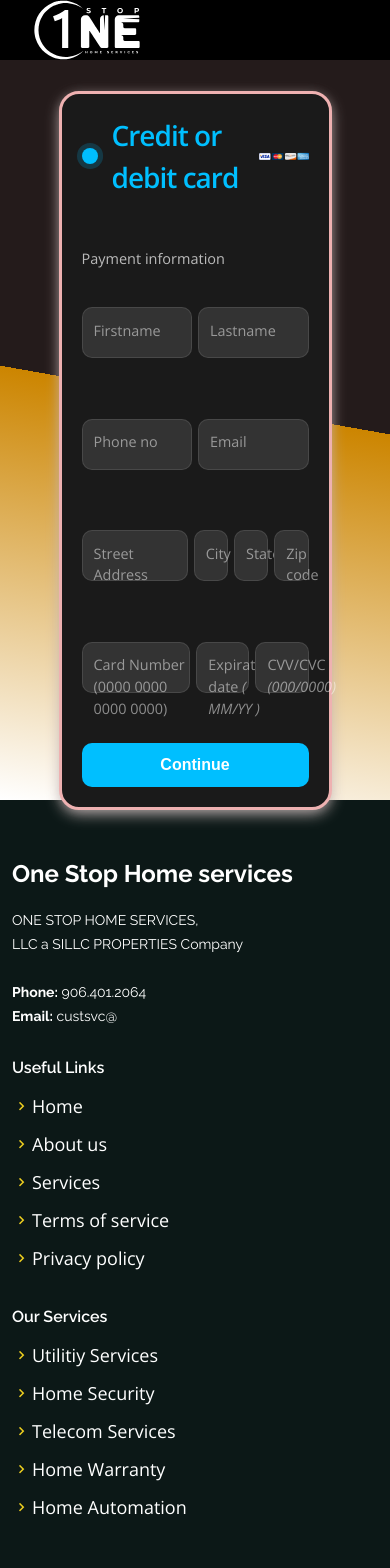
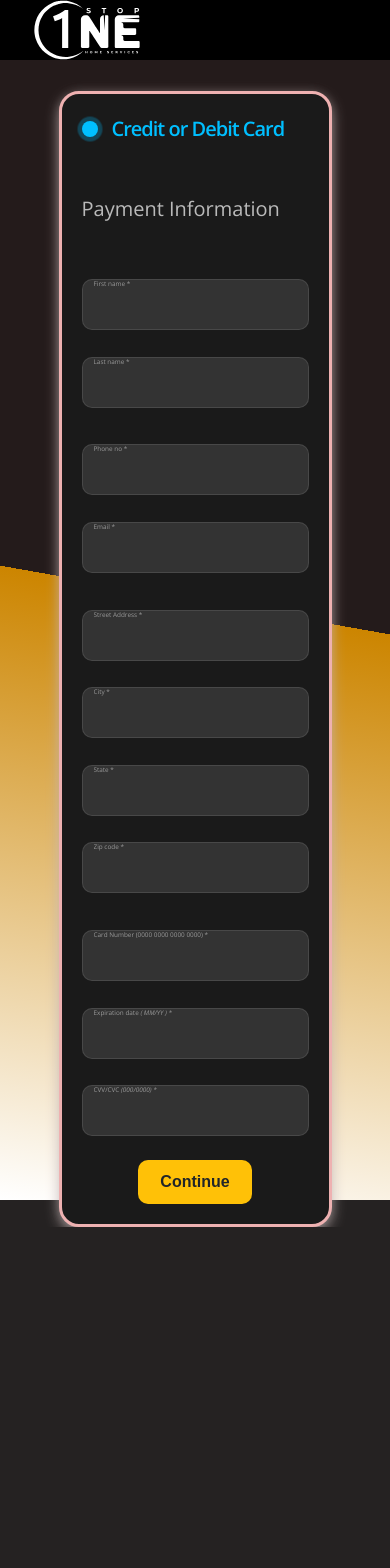
Before and after one commit to villaextech/OneStopHomeServices, a React (Create React App) app: page /payment in a window 390 px wide. Shown: the top 1568 px of the page. After the commit the page ends 1227 px from the top, so only its background shows below. Built offline with nearby package versions, Linux system fonts and the light colour scheme.

Commit message:
responsiveness80

```diff
--- a/package.json
+++ b/package.json
@@ -10,6 +10,7 @@
     "formik": "^2.4.1",
     "react": "^18.2.0",
     "react-dom": "^18.2.0",
+    "react-icons": "^5.0.1",
     "react-id-swiper": "^4.0.0",
     "react-router-dom": "^6.22.1",
     "react-scripts": "^5.0.1",
--- a/public/css/style.css
+++ b/public/css/style.css
@@ -1200,7 +1200,7 @@ section {
 
 .faq .faq-list p {
   margin-bottom: 0;
-  padding: 10px 0 0 0;
+  padding: 10px 0 0 31px;
 }
 
 .faq .faq-list .icon-show {
--- a/public/index.html
+++ b/public/index.html
@@ -15,7 +15,11 @@
   <link
     href="https://fonts.googleapis.com/css?family=Open+Sans:300,300i,400,400i,600,600i,700,700i|Raleway:300,300i,400,400i,500,500i,600,600i,700,700i|Poppins:300,300i,400,400i,500,500i,600,600i,700,700i"
     rel="stylesheet">
+
+  <!-- Font Awesome -->
+  <script src="https://kit.fontawesome.com/7af3da4de7.js" crossorigin="anonymous"></script>
   <!-- Vendor CSS Files -->
+
   <link href="./vendor/aos/aos.css" rel="stylesheet">
   <link href="./vendor/bootstrap/css/bootstrap.min.css" rel="stylesheet">
   <link href="./vendor/bootstrap-icons/bootstrap-icons.css" rel="stylesheet">
@@ -26,18 +30,18 @@
   <!-- Template Main CSS File -->
   <link rel="stylesheet" href="./css/style.css">
 
-  <!-- <link rel="icon" href="%PUBLIC_URL%/favicon.ico" /> -->
+  <link rel="icon" href="%PUBLIC_URL%/favicon.ico" />
   <!-- <meta name="theme-color" content="#000000" />
   <meta name="description" content="Web site created using create-react-app" /> -->
   <!-- <link href="https://cdn.jsdelivr.net/npm/bootstrap@5.3.2/dist/css/bootstrap.min.css" rel="stylesheet"
     integrity="sha384-T3c6CoIi6uLrA9TneNEoa7RxnatzjcDSCmG1MXxSR1GAsXEV/Dwwykc2MPK8M2HN" crossorigin="anonymous"> -->
 
-  <!-- <link rel="apple-touch-icon" href="%PUBLIC_URL%/logo192.png" /> -->
+  <link rel="apple-touch-icon" href="%PUBLIC_URL%/logo192.png" />
   <!--
       manifest.json provides metadata used when your web app is installed on a
       user's mobile device or desktop. See https://developers.google.com/web/fundamentals/web-app-manifest/
     -->
-  <!-- <link rel="manifest" href="%PUBLIC_URL%/manifest.json" /> -->
+  <link rel="manifest" href="%PUBLIC_URL%/manifest.json" />
   <!--
       Notice the use of %PUBLIC_URL% in the tags above.
       It will be replaced with the URL of the `public` folder during the build.
--- a/src/components/Contact.jsx
+++ b/src/components/Contact.jsx
@@ -37,7 +37,7 @@ const Contact = () => {
                                 <div className="address">
                                     <i className="bi bi-geo-alt" />
                                     <h4>Location:</h4>
-                                    <p>919 Terscott Ln Sugar Land, TX 77479, USA|
+                                    <p>919 Terscott Ln Sugar Land, TX 77479, USA | <br />
                                         ONE STOP HOME SERVICES, LLC</p>
                                 </div>
                                 <div className="email mt-4">
--- a/src/components/Faq.jsx
+++ b/src/components/Faq.jsx
@@ -4,10 +4,10 @@ const Faq = () => {
     return (
         <section id="faq" className="faq section-bg">
             <div className="container">
-                <div className="section-title" data-aos="fade-up">
-                    <h2>F.A.Q</h2>
+                <div className="section-title" data-aos="fade-up-right">
+                    <h2>FAQ</h2>
                     <p>
-                        "Answers to Your Common Questions – Simplifying Home Services with One Stop FAQs."
+                        Answers to Your Common Questions – Simplifying Home Services with One Stop FAQs.
                     </p>
                 </div>
                 <div className="faq-list">
@@ -18,7 +18,7 @@ const Faq = () => {
                                 className="collapse"
                                 data-bs-target="#faq-list-1"
                             >
-                                What is the 'One Stop Home Services'?
+                                What is the One Stop Home Services?
                                 <i className="bx bx-chevron-down icon-show" />
                                 <i className="bx bx-chevron-up icon-close" />
                             </a>
--- a/src/components/Header.js
+++ b/src/components/Header.js
@@ -4,6 +4,7 @@ import logo from '../images/logo.svg'
 import policy from './policy'
 import Plans from './Plans'
 import OneStopHomeService from '../pages/OneStop'
+import {GiHamburgerMenu} from 'react-icons/gi'
 
 const Header = () => {
     // <a href="">One stop home services</a>
@@ -51,7 +52,6 @@ const Header = () => {
                         </ul>
                         <div>
                             <a className="hamburger-menu">
-
                             </a>
                         </div>
                     </nav>
--- a/src/components/PaymentForm.css
+++ b/src/components/PaymentForm.css
@@ -1,4 +1,3 @@
-
 :root {
     background: rgb(37, 34, 34)
 }
@@ -7,8 +6,8 @@
     /* width: 100%;
     position: relative; */
     /* background-color: #d60d0d; */
-    height: 800px;
-    background: linear-gradient(190deg, rgb(36, 27, 27) 50%,rgb(204, 133, 0)50%, transparent);
+    height: 1200px;
+    background: linear-gradient(190deg, rgb(36, 27, 27) 50%, rgb(204, 133, 0)50%, transparent);
 
     .form {
         border: 3px solid rgb(238, 177, 177);
@@ -16,9 +15,10 @@
         flex-direction: column;
         gap: 10px;
         width: 70%;
-        /* max-width: 90%; */
+        height: auto;
         padding: 20px;
         border-radius: 20px;
+        /* margin: 120px auto; */
         position: absolute;
         left: 15%;
         top: 10ch;
@@ -41,6 +41,41 @@
         padding-left: 30px;
         color: #00bfff;
         gap: 10px;
+    }
+
+    @media (max-width: 485px) {
+
+        .titlee,
+        .message {
+            font-size: 20px !important;
+        }
+
+    }
+
+    @media (max-width: 357px) {
+
+        .titlee,
+        .message {
+            font-size: 15px !important;
+        }
+    }
+
+    @media (max-width: 295px) {
+
+        .titlee,
+        .message {
+            font-size: 10px !important;
+        }
+    }
+
+    @media (max-width: 750px) {
+        .row {
+            margin-bottom: auto;
+        }
+
+        .col-sm-12 {
+            margin-bottom: -60px;
+        }
     }
 
     .titlee::before {
@@ -75,13 +110,10 @@
     .flex {
         display: flex;
         width: 100%;
-        gap: 6px;
+        gap: 2px;
         margin-block: -18px !important;
     }
 
-    .address {
-        width: 310%;
-    }
 
     input::-webkit-outer-spin-button,
     input::-webkit-inner-spin-button {
@@ -102,11 +134,10 @@
         outline: 0;
         border: 1px solid rgba(105, 105, 105, 0.397);
         border-radius: 10px;
+        margin: 0%;
+        overflow: hidden;
     }
 
-    .card-number {
-        width: 205%;
-    }
 
     .form label .input+span {
         color: rgba(255, 255, 255, 0.5);
@@ -123,11 +154,50 @@
         font-size: 0.9em;
     }
 
+    @media (max-width: 472px) {
+
+        .form label .input:placeholder-shown+span {
+            overflow: hidden;
+            top: 0px;
+            font-size: 0.4em;
+        }
+        .form label .input:focus+span {
+            color: #96a6ac;
+            top: 0px;
+            font-size: 0.4em !important;
+            /* font-weight: 400; */
+            overflow: hidden;
+        }
+    }
+
+    @media (max-width: 200px) {
+
+        .form label .input:placeholder-shown+span {
+            font-size: 0.5em;
+        }
+    }
+
+    @media (max-width: 150px) {
+
+        .form label .input:placeholder-shown+span {
+            display: none;
+        }
+    }
+
+    @media only screen and (min-width: 768px) and (max-width: 1300px) {
+
+        .form label .input:placeholder-shown+span {
+            font-size: 0.7em;
+        }
+    }
+
+
         .form label .input:focus+span {
             color: #00bfff;
             top: 0px;
             font-size: 0.7em;
             font-weight: 600;
+            overflow: hidden;
         }
 
         .input::placeholder {
@@ -135,7 +205,7 @@
             margin-top: 5px;
         }
 
-    .submit {
+        .submit-payment-form {
             border: none;
             outline: none;
             padding: 10px;
@@ -144,13 +214,56 @@
             font-size: 16px;
             transform: .3s ease;
             background-color: #00bfff;
+            width: 20%;
         }
 
         .submit:hover {
             background-color: #00bfff96;
+            width: 30%;
+            transition: 0.6s ease-in-out;
         }
 
     }
+
+    .row {
+        margin-bottom: -40px;
+    }
+
+    @media (max-width: 991px) {
+
+        .state,
+        .zip {
+            margin-top: -40px;
+        }
+    }
+
+    @media (max-width: 751px) {
+
+        .state,
+        .zip {
+            margin-top: 0px;
+        }
+    }
+
+    @media (max-width: 640px) {
+        .submit-payment-form {
+            min-width: 50% !important;
+        }
+    }
+
+    @media (max-width: 300px) {
+        .submit-payment-form {
+            min-width: 90% !important;
+            font-size: smaller;
+        }
+    }
+
+    /* @media (max-width: 878px) {
+
+    .form label .input {
+        width: 100% !important;
+    }
+} */
 
     @keyframes pulse {
         from {
--- a/src/components/PaymentForm.jsx
+++ b/src/components/PaymentForm.jsx
@@ -68,69 +68,89 @@ const PaymenthtmlForm = () => {
         <div>
             <Header />
             <div className="main-container">
-                <form className="form " onSubmit={handleSubmit}>
-                    <div className="titlee">Credit or debit card
-                        <img className='w-25' src={logos} alt="" />
+                <form className="form" onSubmit={handleSubmit} data-aos="fade-up-left" data-aos-duration="">
+                    <div className="titlee">Credit or Debit Card
+                        <img className='w-25 d-none d-md-flex' src={logos} alt="" />
                     </div>
-                    <p className="message">Payment information </p>
-                    <div className="flex">
+                    <p className="message" data-aos="fade-up">Payment Information </p>
+                    <div className="row">
+                        <div className='col-sm-12 col-md-6'>
                             <label >
                                 <input className="input" type="text" placeholder="" required />
-                            <span>Firstname</span>
+                                <span>First name *</span>
                             </label>
-
+                        </div>
+                        <div className=' col-sm-12 col-md-6'>
                             <label>
                                 <input className="input" type="text" placeholder="" required />
-                            <span>Lastname</span>
+                                <span>Last name *</span>
                             </label>
                         </div>
-                    <div className='flex'>
+                    </div>
+                    <div className="row">
+                        <div className='col-sm-12 col-md-6 col-lg-6'>
                             <label>
-                            {<input className="input" maxLength='14' type="tel" placeholder="" required />}
-                            <span>Phone no </span>
-                        </label>
-                        <label>
-                            {<input className="input" type="email" placeholder="" />}
-                            <span>Email </span>
+                                <input className="input " maxLength='14' type="tel" placeholder="" required />
+                                <span>Phone no * </span>
                             </label>
                         </div>
-                    <div className='flex'>
+                        <div className='col-sm-12 col-md-6 col-lg-6'>
+                            <label>
+                                <input className="input" type="email" placeholder="" />
+                                <span>Email * </span>
+                            </label>
+                        </div>
+                    </div>
+                    <div className='row'>
+                        <div className='col-sm-12 col-md-6  col-lg-3'>
                             <label className='address'>
                                 <input type="text" className='input input-address' placeholder='' required />
-                            <span>Street Address</span>
+                                <span>Street Address *</span>
                             </label>
+                        </div>
+                        <div className='col-sm-12 col-md-6 col-lg-3 city'>
                             <label>
                                 <input type="text" className='input' maxLength='25' placeholder='' required />
-                            <span>City</span>
+                                <span>City *</span>
                             </label>
+                        </div>
+                        <div className='col-sm-12 col-md-6 col-lg-3 state'>
                             <label>
                                 <input type="text" className='input' maxLength='2' placeholder='' required />
-                            <span>State</span>
+                                <span>State *</span>
                             </label>
+                        </div>
+                        <div className='col-sm-12 col-md-6 col-lg-3 zip'>
                             <label>
                                 <input type="tel" className='input' maxLength='5' placeholder='' required />
-                            <span>Zip code</span>
+                                <span>Zip code *</span>
                             </label>
                         </div>
-                    <div className='flex'>
-                        <label className='card-number'>
-                            <input className="input" type="text" maxLength='19' minLength='16' placeholder="" required onChange={handleCardNumberChange} value={formattedCardNumber} />
-                            <span>{'Card Number (0000 0000 0000 0000)'}</span>
+                    </div>
+                    <div className='row'>
+                        <div className='col-sm-12 col-md-6 col-lg-4 '>
+                            <label className=''>
+                                <input className="input input-card" type="text" maxLength='19' minLength='16' placeholder="" required onChange={handleCardNumberChange} value={formattedCardNumber} />
+                                <span>{'Card Number (0000 0000 0000 0000) *'}</span>
                             </label>
+                        </div>
+                        <div className='col-sm-12 col-md-6 col-lg-4'>
                             <label>
-                            {<input className="input date-picker" type="text" maxLength='5' placeholder="" required onKeyUp={formatDate} />}
-                            <span>Expiration date <span> <i>( MM/YY )</i> </span> </span>
+                                {<input className="input input-exdate" type="text" maxLength='5' placeholder="" required onKeyUp={formatDate} />}
+                                <span>Expiration date <span> <i>( MM/YY ) *</i> </span> </span>
                             </label>
-                        <label className=''>
+                        </div>
+                        <div className='col-sm-12 col-md-6 col-lg-4'>
+                            <label>
                                 <input className="input" type="tel" inputMode="numeric" maxlength="4" minLength='3' placeholder="" required />
-                            <span>CVV/CVC <i>(000/0000)</i>
+                                <span>CVV/CVC <i>(000/0000) *</i>
                                 </span>
                             </label>
                         </div>
-                    <button className="submit">Continue</button>
+                    </div>
+                    <button className="submit submit-payment-form container-sm bg-warning text-dark mt-3" >Continue</button>
                 </form>
             </div>
-            <Footer />
         </div>
     )
 }
--- a/src/components/policy.jsx
+++ b/src/components/policy.jsx
@@ -8,7 +8,7 @@ const Policy = () => {
         <div>
             <Header />
             <div className='policy-main'>
-                <div className="policy-container">
+                <div className="policy-container" data-aos="fade-up-right">
                     <h1>Terms & Conditions</h1>
                     <span>Effective Date: ………, 2023   </span>
                     <br />
@@ -49,7 +49,7 @@ const Policy = () => {
 
 
 
-                <div className="policy-container">
+                <div className="policy-container" data-aos="fade-up-left">
                     <h1>Privacy Policy</h1>
                     <span>Effective Date: ………, 2023   </span>
                     <br />
@@ -90,7 +90,7 @@ const Policy = () => {
 
 
 
-                <div className="policy-container">
+                <div className="policy-container" data-aos="fade-up-right" >
                     <h1>Refund Policy</h1>
                     <p>
                         At One Stop Home Services, we are committed to ensuring the satisfaction of our clients. Our refund policy is designed to offer peace of mind and flexibility. Below are the details of our policy:
```
Also changed, not shown: 2 other files (tests, documents, lock files or other folders). Lines whose indentation alone changed are shown as unchanged.
